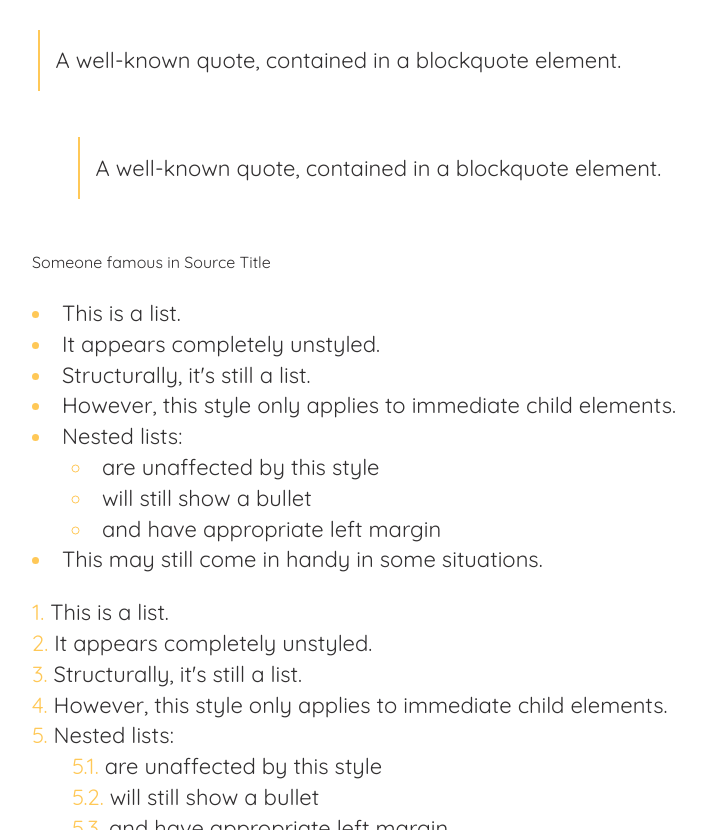
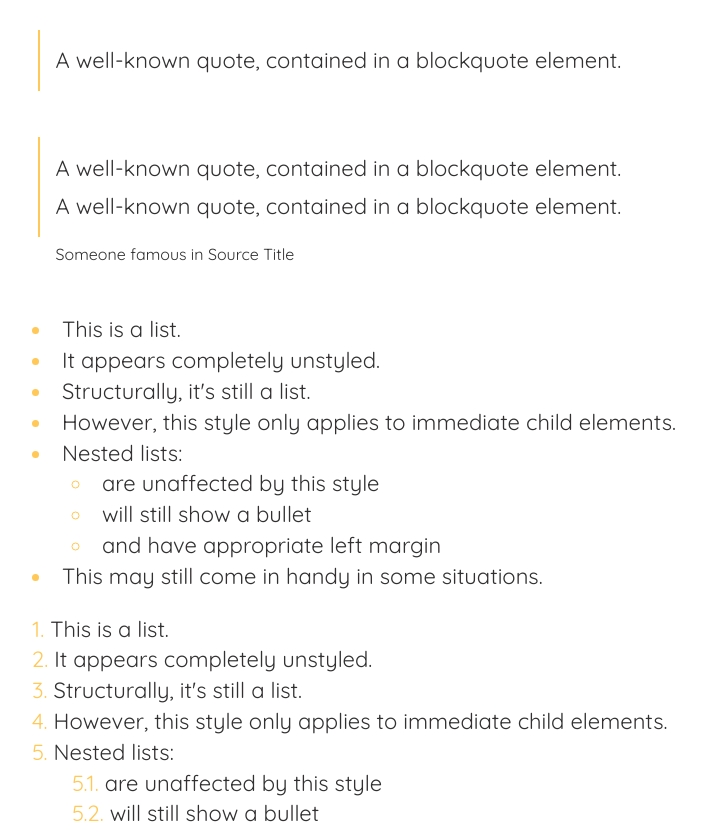
Before and after one commit to kairos666/indie-blog, a Next.js app: page /utils/lorem in a window 1280 px wide. Shown: the part 1500-2330 px from the top of the page, without its empty margins (8-714 px from the left). Built offline with nearby package versions, Linux system fonts and the light colour scheme.

Commit message:
<Quote> component

```diff
--- /dev/null
+++ b/components/content/Quote.tsx
@@ -0,0 +1,44 @@
+import { FC, ReactNode, Children, ReactElement } from 'react';
+import styles from '../../styles/cmpnts-partials/quote.module.scss';
+
+type QuoteProps = {};
+
+const Quote:FC<QuoteProps> = ({ children }) => {
+    let citationNode:ReactNode = null;
+    const childrenWithoutCitation:ReactNode = Children.map(children, child => {
+        // citation found (only one considered)
+        if(!citationNode && (child as ReactElement).type === 'cite') {
+            citationNode = child;
+            return null;
+        }
+
+        return child;
+    });
+
+    if(!childrenWithoutCitation) {
+        // error if no children provided
+        throw new Error('<Quote> used without content');
+    }
+
+    if(!citationNode) {
+        // simple quote without citation
+        return (
+            <blockquote className={ styles.blockquote }>
+                { children }
+            </blockquote>
+        )
+    }
+
+    return (
+        <figure className={ styles['blockquote-with-citation'] }>
+            <blockquote>
+                { childrenWithoutCitation }
+            </blockquote>
+            <figcaption>
+                { citationNode }
+            </figcaption>
+        </figure>
+    )
+}
+
+export default Quote;
--- a/pages/utils/lorem.tsx
+++ b/pages/utils/lorem.tsx
@@ -1,5 +1,6 @@
 import type { NextPage } from 'next';
 import Head from 'next/head';
+import Quote from '../../components/content/Quote';
 import GenericPageLayout from '../../components/layouts/GenericPageLayouts';
 
 const Lorem: NextPage = () => {
@@ -31,17 +32,14 @@ const Lorem: NextPage = () => {
                     <p><em>This line rendered as italicized text.</em></p>
                     <p><abbr title="attribute">attr</abbr></p>
                     <p><abbr title="HyperText Markup Language">HTML</abbr></p>
-                    <blockquote>
+                    <Quote>
                         <p>A well-known quote, contained in a blockquote element.</p>
-                    </blockquote>
-                    <figure>
-                        <blockquote>
-                            <p>A well-known quote, contained in a blockquote element.</p>
-                        </blockquote>
-                        <figcaption>
-                            <cite title="Source Title">Someone famous in Source Title</cite>
-                        </figcaption>
-                    </figure>
+                    </Quote>
+                    <Quote>
+                        <p>A well-known quote, contained in a blockquote element.</p>
+                        <p>A well-known quote, contained in a blockquote element.</p>
+                        <cite title="Source Title">Someone famous in Source Title</cite>
+                    </Quote>
                     <ul>
                         <li>This is a list.</li>
                         <li>It appears completely unstyled.</li>
--- /dev/null
+++ b/styles/cmpnts-partials/quote.module.scss
@@ -0,0 +1,28 @@
+@import "variables";
+@import "util-functions";
+@import "typography-utilities";
+
+.blockquote {
+    margin: vertical-rythm('base', 'txt', 1.5);
+    padding: vertical-rythm('base', 'txt', .5);
+    border-left: 2px solid var(--alt-accent);
+}
+
+.blockquote-with-citation {
+    margin: vertical-rythm('base', 'txt', 1.5);
+
+    blockquote {
+        margin:0;
+        padding: vertical-rythm('base', 'txt', .5);
+        border-left: 2px solid var(--alt-accent);
+    }
+
+    figcaption {
+        padding-left: vertical-rythm('base', 'txt', .5);
+        border-left: 2px solid transparent;
+        cite {
+            @include fluid-typo-size('small', 'txt');
+            font-style: normal;
+        }
+    }
+}
--- a/styles/globals.scss
+++ b/styles/globals.scss
@@ -68,15 +68,6 @@ mark {
 abbr {
     text-decoration: underline dotted var(--alt-accent);
 }
-blockquote {
-    margin: vertical-rythm('base', 'txt', 1.5);
-    padding: vertical-rythm('base', 'txt', .5);
-    border-left: 2px solid var(--alt-accent);
-}
-cite {
-    @include fluid-typo-size('small', 'txt');
-    font-style: normal;
-}
 ul {
     list-style-position: inside;
     & ::marker {
```
